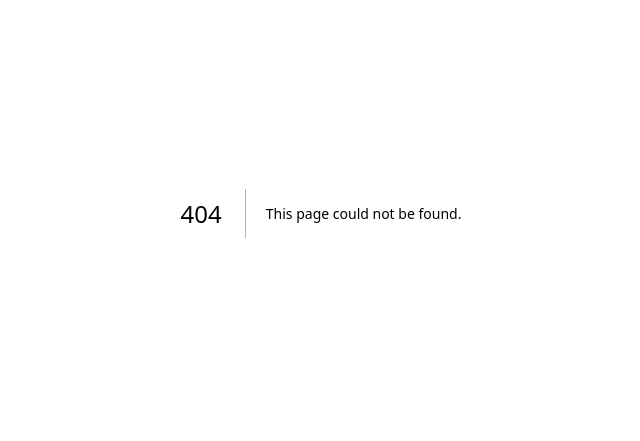
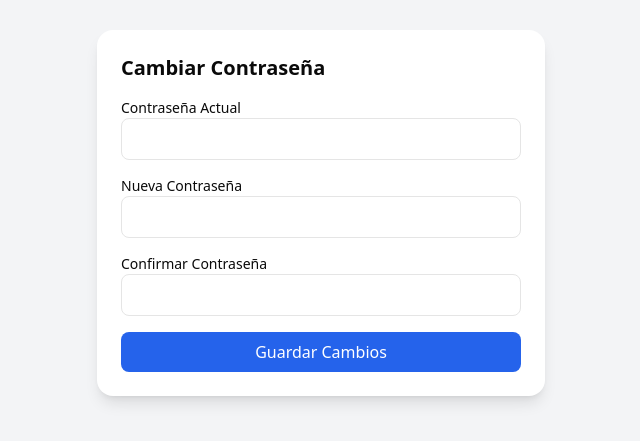
Before and after one commit to MiguelG52/TT-A110, a Next.js app in the folder frontend/: page /userProfile/change-password in a window 1280 px wide. Before the commit this address had no page. Shown: the part 187-628 px from the top of the page, without its empty margins (319-959 px from the left). Built offline with nearby package versions, Linux system fonts and the light colour scheme.

Commit message:
feat: add page to edit personal information and change password.

```diff
--- /dev/null
+++ b/frontend/app/userProfile/change-password/page.tsx
@@ -0,0 +1,89 @@
+"use client";
+import { useState } from "react";
+import localFont from "next/font/local";
+import type { Metadata } from "next";
+
+
+
+const geistSans = localFont({
+    src: "./../../fonts/GeistVF.woff",
+    variable: "--font-geist-sans",
+    weight: "100 900",
+});
+const geistMono = localFont({
+    src: "./../../fonts/GeistMonoVF.woff",
+    variable: "--font-geist-mono",
+    weight: "100 900",
+});
+
+// export const metadata: Metadata = {
+//     title: " Cambio de contraseña | TTA-110",
+//     description: "Página de edicion de contraseña de usuario en TTA-110",
+// };
+
+
+export default function ChangePasswordPage() {
+    const [oldPassword, setOldPassword] = useState("");
+    const [newPassword, setNewPassword] = useState("");
+    const [confirmPassword, setConfirmPassword] = useState("");
+    const [message, setMessage] = useState("");
+
+    const handleSubmit = (e: React.FormEvent) => {
+        e.preventDefault();
+
+        if (newPassword !== confirmPassword) {
+            setMessage("Las contraseñas no coinciden.");
+            return;
+        }
+
+        // Aquí iría la lógica para actualizar la contraseña (ejemplo: API call)
+        setMessage("Contraseña actualizada con éxito.");
+    };
+
+    return (
+        <main className="flex min-h-screen items-center justify-center bg-gray-100 p-6">
+            <div className="w-full max-w-md bg-white shadow-lg rounded-2xl p-6">
+                <h2 className="text-xl font-semibold mb-4">Cambiar Contraseña</h2>
+                <form onSubmit={handleSubmit} className="space-y-4">
+                    <div>
+                        <label className="block text-sm font-medium">Contraseña Actual</label>
+                        <input
+                            type="password"
+                            value={oldPassword}
+                            onChange={(e) => setOldPassword(e.target.value)}
+                            className="w-full px-3 py-2 border rounded-lg"
+                            required
+                        />
+                    </div>
+                    <div>
+                        <label className="block text-sm font-medium">Nueva Contraseña</label>
+                        <input
+                            type="password"
+                            value={newPassword}
+                            onChange={(e) => setNewPassword(e.target.value)}
+                            className="w-full px-3 py-2 border rounded-lg"
+                            required
+                        />
+                    </div>
+                    <div>
+                        <label className="block text-sm font-medium">Confirmar Contraseña</label>
+                        <input
+                            type="password"
+                            value={confirmPassword}
+                            onChange={(e) => setConfirmPassword(e.target.value)}
+                            className="w-full px-3 py-2 border rounded-lg"
+                            required
+                        />
+                    </div>
+                    {message && <p className="text-red-500 text-sm">{message}</p>}
+                    <button
+                        type="submit"
+                        className="w-full bg-blue-600 text-white px-4 py-2 rounded-lg hover:bg-blue-700 transition"
+                    >
+                        Guardar Cambios
+                    </button>
+                </form>
+            </div>
+        </main>
+    );
+}
--- a/frontend/app/userProfile/edit/page.tsx
+++ b/frontend/app/userProfile/edit/page.tsx
@@ -0,0 +1,71 @@
+"use client";
+import { useState } from "react";
+import type { Metadata } from "next";
+import localFont from "next/font/local";
+import "@/assets/css/globals.css";
+
+const geistSans = localFont({
+    src: "./../../fonts/GeistVF.woff",
+    variable: "--font-geist-sans",
+    weight: "100 900",
+});
+const geistMono = localFont({
+    src: "./../../fonts/GeistMonoVF.woff",
+    variable: "--font-geist-mono",
+    weight: "100 900",
+});
+
+// export const metadata: Metadata = {
+//     title: " Edicion de Usuario | TTA-110",
+//     description: "Página de edicion de información de usuario en TTA-110",
+// };
+
+
+export default function EditProfilePage() {
+    const [name, setName] = useState("Juan Pérez");
+    const [email, setEmail] = useState("juan.perez@example.com");
+    const [message, setMessage] = useState("");
+
+    const handleSubmit = (e: React.FormEvent) => {
+        e.preventDefault();
+        // Aquí iría la lógica para actualizar datos del usuario (ejemplo: API call)
+        setMessage("Perfil actualizado con éxito.");
+    };
+
+    return (
+        <main className="flex min-h-screen items-center justify-center bg-gray-100 p-6">
+            <div className="w-full max-w-md bg-white shadow-lg rounded-2xl p-6">
+                <h2 className="text-xl font-semibold mb-4">Editar Perfil</h2>
+                <form onSubmit={handleSubmit} className="space-y-4">
+                    <div>
+                        <label className="block text-sm font-medium">Nombre</label>
+                        <input
+                            type="text"
+                            value={name}
+                            onChange={(e) => setName(e.target.value)}
+                            className="w-full px-3 py-2 border rounded-lg"
+                            required
+                        />
+                    </div>
+                    <div>
+                        <label className="block text-sm font-medium">Email</label>
+                        <input
+                            type="email"
+                            value={email}
+                            onChange={(e) => setEmail(e.target.value)}
+                            className="w-full px-3 py-2 border rounded-lg"
+                            required
+                        />
+                    </div>
+                    {message && <p className="text-green-500 text-sm">{message}</p>}
+                    <button
+                        type="submit"
+                        className="w-full bg-blue-600 text-white px-4 py-2 rounded-lg hover:bg-blue-700 transition"
+                    >
+                        Guardar Cambios
+                    </button>
+                </form>
+            </div>
+        </main>
+    );
+}
```
